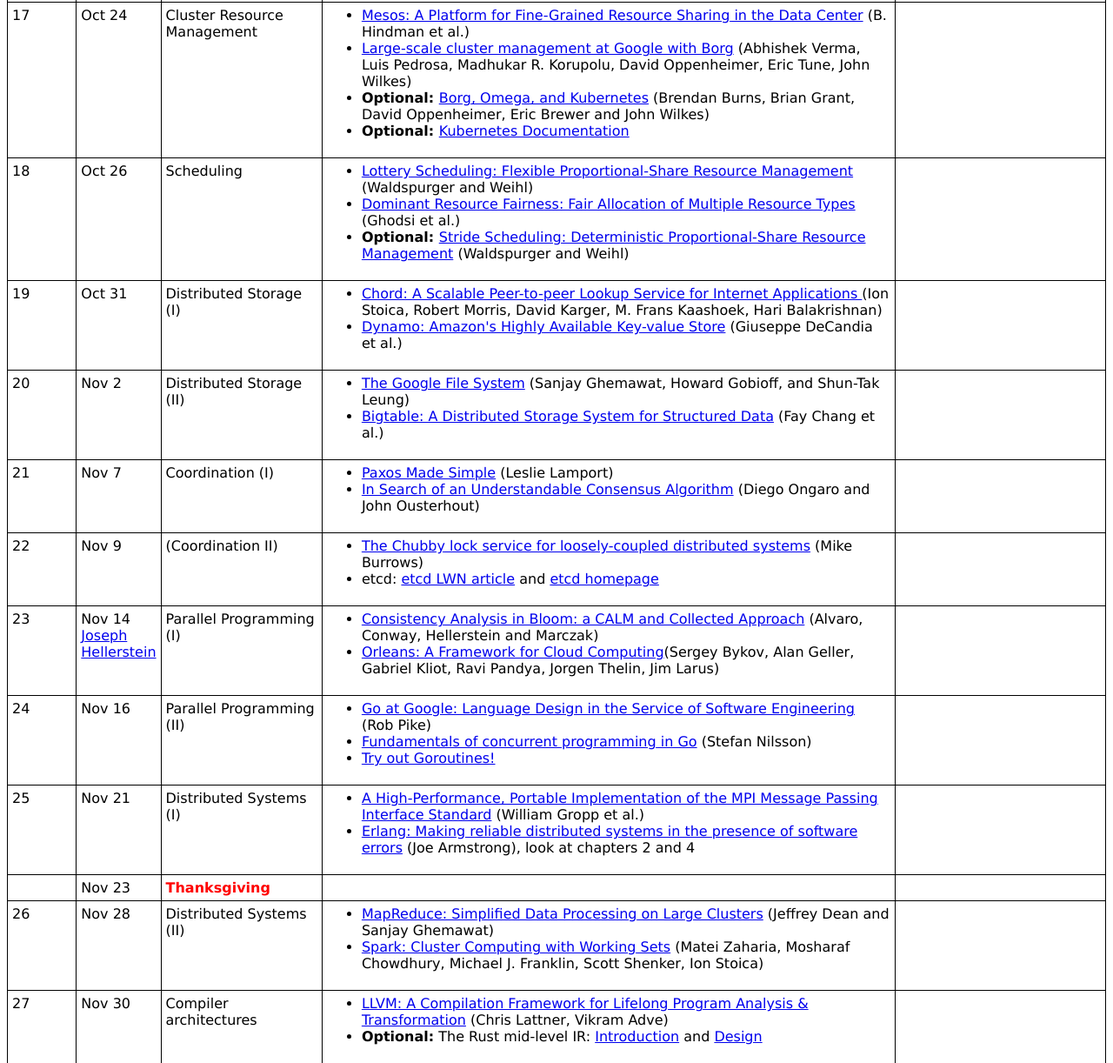
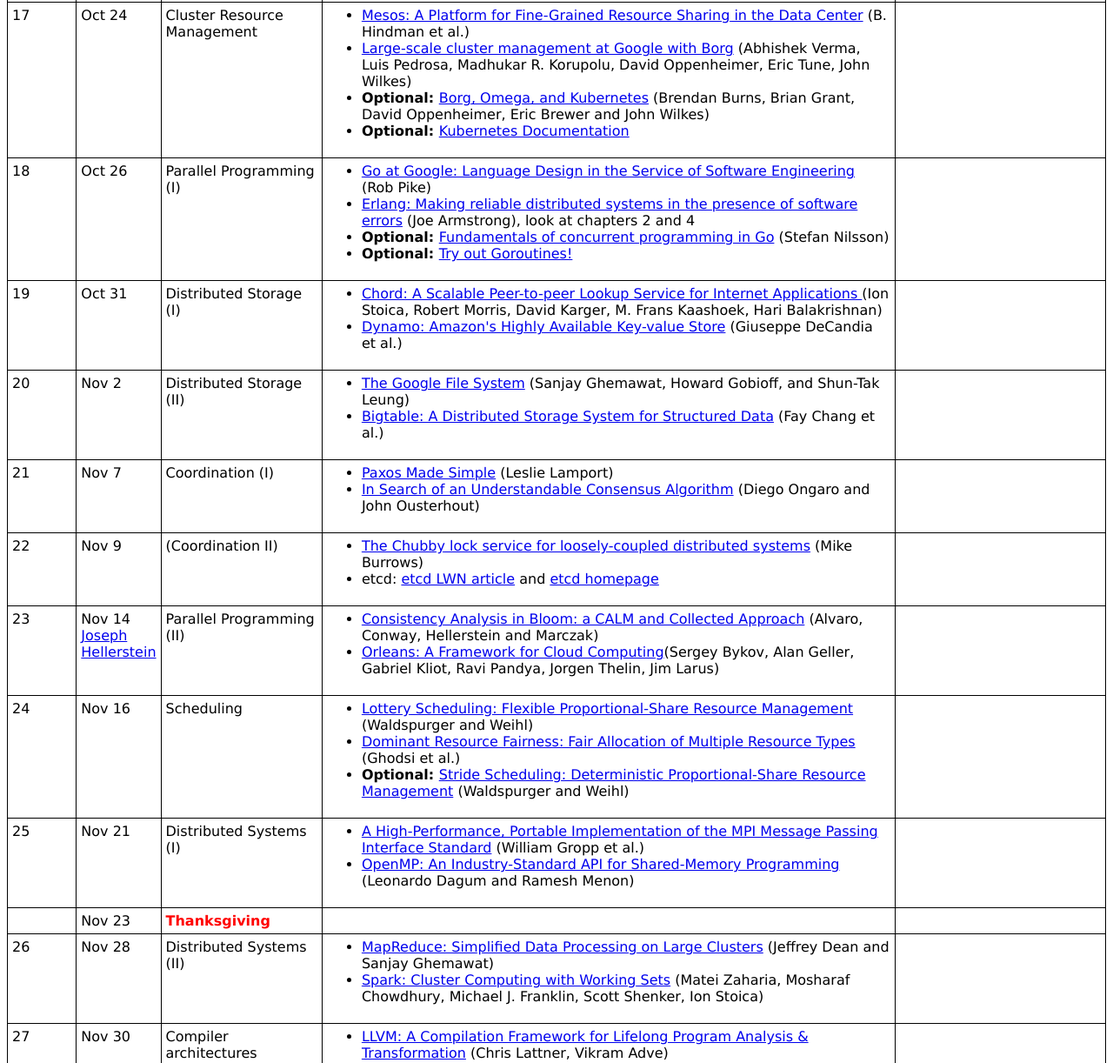
Before and after one commit to amplab/cs262a-fall2016, a plain HTML site: page class.html in a window 1280 px wide. Shown: the part 1586-2808 px from the top of the page at 87% size. Drawn offline with Linux system fonts and the light colour scheme.

Commit message:
move lectures around

```diff
--- a/class.html
+++ b/class.html
@@ -332,17 +332,18 @@ SPIN Operating System</a> (B. N. Bershad et al.)
       <td valign="top" align="left">18</td>
       <td valign="top" align="left">Oct 26</td>
       <td valign="top" align="left">
-	Scheduling
+	Parallel Programming (I)
       </td>
-      <td valign="top" align="left">
+      <td valign="top" align="left" width="20%">
 	<ul>
-	  <li><a href="http://www.usenix.org/publications/library/proceedings/osdi/full_papers/waldspurger.pdf">Lottery Scheduling: Flexible Proportional-Share Resource Management</a> (Waldspurger and Weihl)
-	  <li><a href="https://www.cs.berkeley.edu/~alig/papers/drf.pdf">Dominant Resource Fairness: Fair Allocation of Multiple Resource Types</a> (Ghodsi et al.)
-	  <li><b>Optional: </b><a href="http://citeseerx.ist.psu.edu/viewdoc/summary?doi=10.1.1.41.253">Stride Scheduling: Deterministic Proportional-Share Resource Management</a> (Waldspurger and Weihl)
+  	  <li><a href="https://talks.golang.org/2012/splash.article">
+	  Go at Google: Language Design in the Service of Software Engineering</a> (Rob Pike)
+	 <li><a href="http://erlang.org/download/armstrong_thesis_2003.pdf">Erlang: Making reliable distributed systems in the presence of software errors</a> (Joe Armstrong), look at chapters 2 and 4
+	  <li><b>Optional: </b><a href="https://www.nada.kth.se/~snilsson/concurrency/">Fundamentals of concurrent programming in Go</a> (Stefan Nilsson)
+	  <li><b>Optional: </b><a href="https://tour.golang.org/concurrency/1">Try out Goroutines!</a>
 	</ul>
-      </td>
-      <td valign="top" align="left" width="20%"></td>
-    </tr>
+     <td valign="top" align="left" width="20%"></td>
+      </tr>
 <!-- 17 -->
     <tr bgcolor="#ffffff">
       <td valign="top" align="left">19</td>
@@ -410,7 +411,7 @@ Applications
       <td valign="top" align="left">Nov 14<br>
       <a href="http://db.cs.berkeley.edu/jmh/">Joseph Hellerstein</a></td>
       <td valign="top" align="left">
-	Parallel Programming (I)
+	Parallel Programming (II)
       </td>
       <td valign="top" align="left" width="20%">
 	<ul>
@@ -433,17 +434,17 @@ Applications
       <td valign="top" align="left">24</td>
       <td valign="top" align="left">Nov 16</td>
       <td valign="top" align="left">
-	Parallel Programming (II)
+	Scheduling
       </td>
-      <td valign="top" align="left" width="20%">
+      <td valign="top" align="left">
 	<ul>
-  	  <li><a href="https://talks.golang.org/2012/splash.article">
-	  Go at Google: Language Design in the Service of Software Engineering</a> (Rob Pike)
-	  <li><a href="https://www.nada.kth.se/~snilsson/concurrency/">Fundamentals of concurrent programming in Go</a> (Stefan Nilsson)
-	  <li><a href="https://tour.golang.org/concurrency/1">Try out Goroutines!</a>
+	  <li><a href="http://www.usenix.org/publications/library/proceedings/osdi/full_papers/waldspurger.pdf">Lottery Scheduling: Flexible Proportional-Share Resource Management</a> (Waldspurger and Weihl)
+	  <li><a href="https://www.cs.berkeley.edu/~alig/papers/drf.pdf">Dominant Resource Fairness: Fair Allocation of Multiple Resource Types</a> (Ghodsi et al.)
+	  <li><b>Optional: </b><a href="http://citeseerx.ist.psu.edu/viewdoc/summary?doi=10.1.1.41.253">Stride Scheduling: Deterministic Proportional-Share Resource Management</a> (Waldspurger and Weihl)
 	</ul>
-     <td valign="top" align="left" width="20%"></td>
-      </tr>
+      </td>
+      <td valign="top" align="left" width="20%"></td>
+    </tr>
 <!--- 25--->
     <tr bgcolor="#ffffff">
       <td valign="top" align="left">25</td>
@@ -454,7 +455,8 @@ Applications
       <td valign="top" align="left" width="20%">
 	<ul>
 	  <li><a href="notes/MPI.pdf">A High-Performance, Portable Implementation of the MPI Message Passing Interface Standard</a> (William Gropp et al.)
-	  <li><a href="http://erlang.org/download/armstrong_thesis_2003.pdf">Erlang: Making reliable distributed systems in the presence of software errors</a> (Joe Armstrong), look at chapters 2 and 4
+	  <li><a href="notes/OpenMP.pdf">
+	  OpenMP: An Industry-Standard API for Shared-Memory Programming</a> (Leonardo Dagum and Ramesh Menon)
 	</ul>
      <td valign="top" align="left" width="20%"></td>
       </tr>
```
